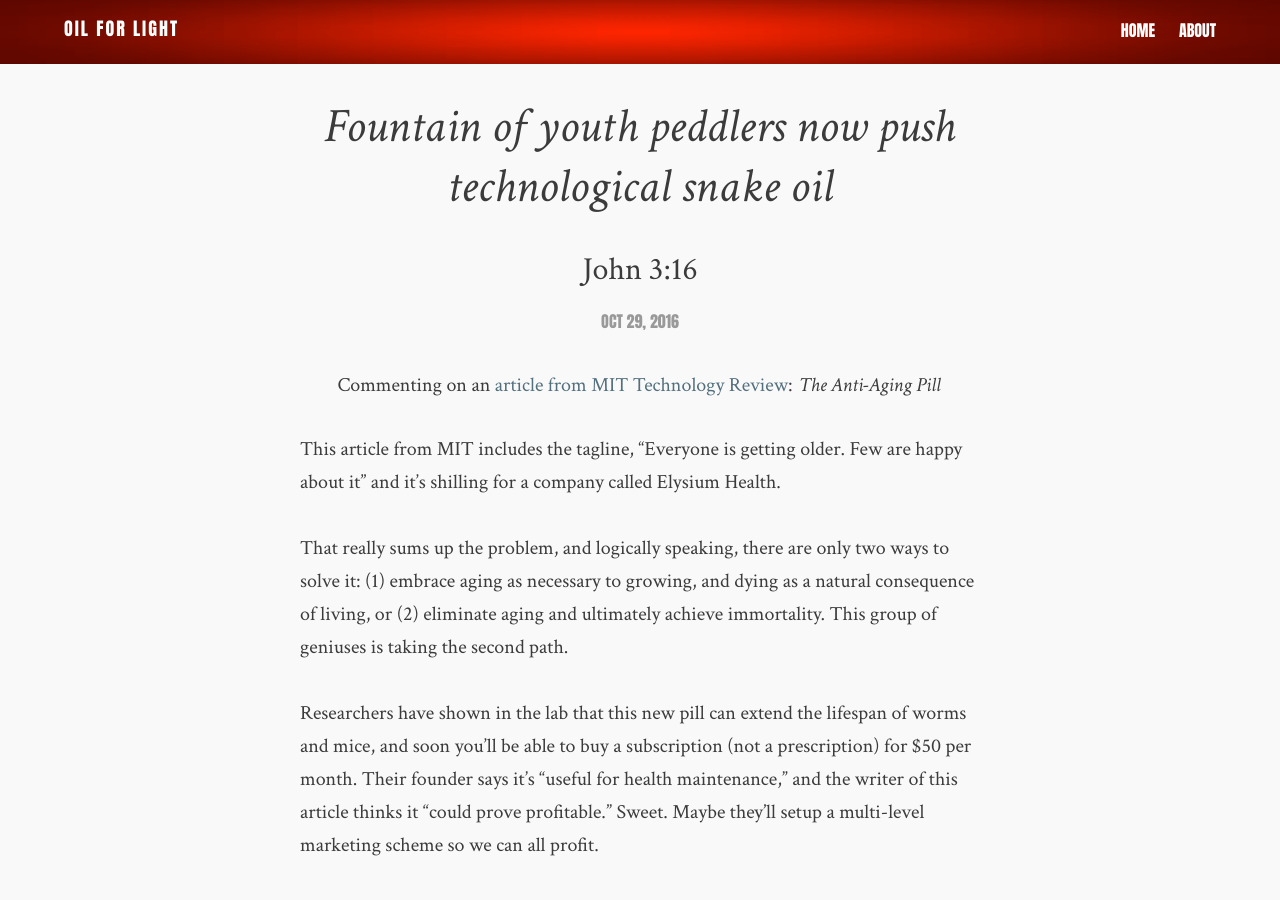
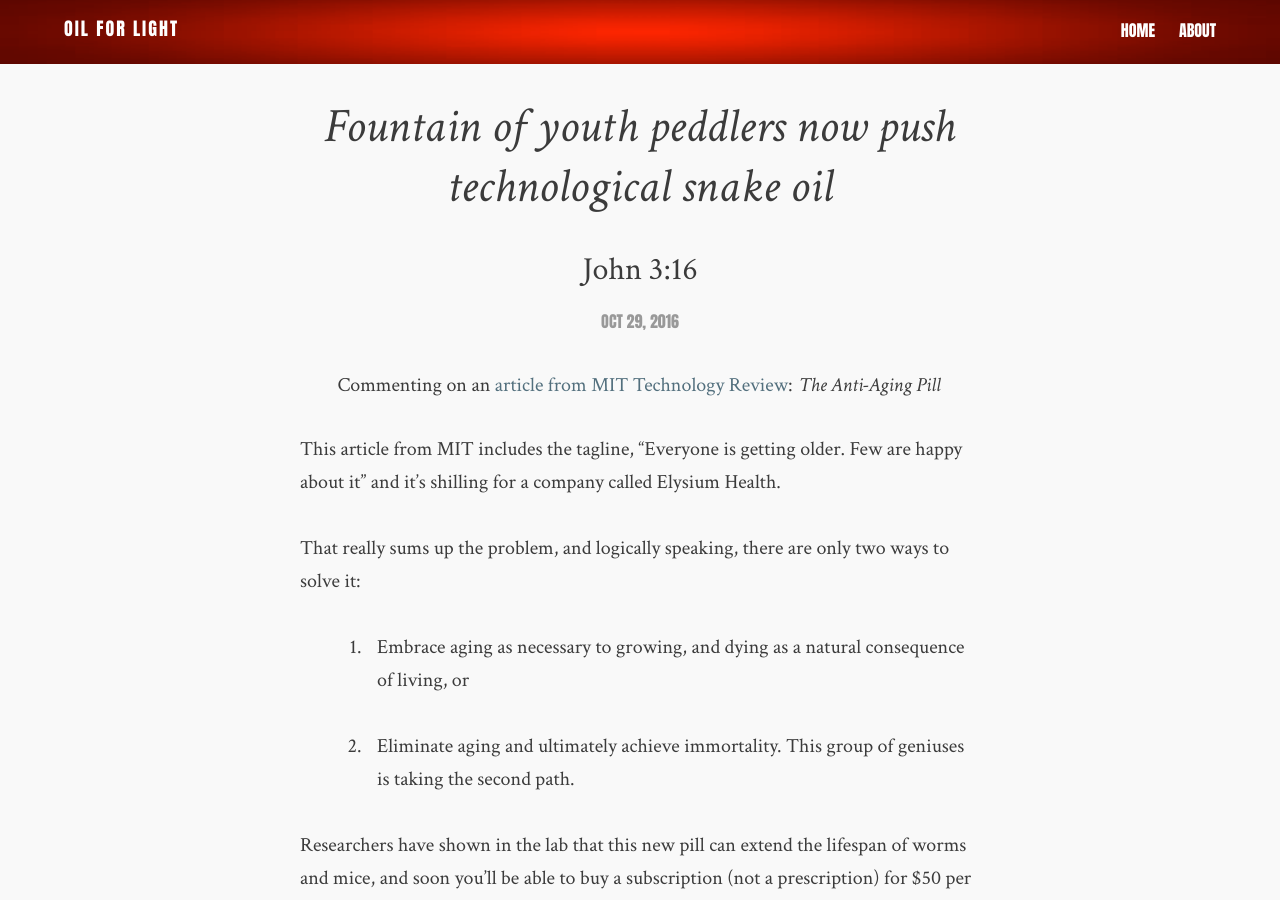
Before and after one commit to flashlightministries/oilforlight, a Jekyll site: the page built from _posts/2016-10-29-fountain-youth-technology.md, in a window 1280 px wide and 900 px high. Built offline with Jekyll 4.4.1, drawn with Linux system fonts in a browser that asks for light colours; nearby versions of some CDN libraries.

Commit message:
Update 2016-10-29-fountain-youth-technology.md

```diff
--- a/_posts/2016-10-29-fountain-youth-technology.md
+++ b/_posts/2016-10-29-fountain-youth-technology.md
@@ -12,7 +12,11 @@ comments: false
 
 This article from MIT includes the tagline, "Everyone is getting older. Few are happy about it" and it's shilling for a company called Elysium Health.
 
-That really sums up the problem, and logically speaking, there are only two ways to solve it: (1) embrace aging as necessary to growing, and dying as a natural consequence of living, or (2) eliminate aging and ultimately achieve immortality. This group of geniuses is taking the second path.
+That really sums up the problem, and logically speaking, there are only two ways to solve it:
+
+1. Embrace aging as necessary to growing, and dying as a natural consequence of living, or
+
+2. Eliminate aging and ultimately achieve immortality. This group of geniuses is taking the second path.
 
 Researchers have shown in the lab that this new pill can extend the lifespan of worms and mice, and soon you'll be able to buy a subscription (not a prescription) for $50 per month. Their founder says it's "useful for health maintenance," and the writer of this article thinks it "could prove profitable." Sweet. Maybe they'll setup a multi-level marketing scheme so we can all profit.
 
```
